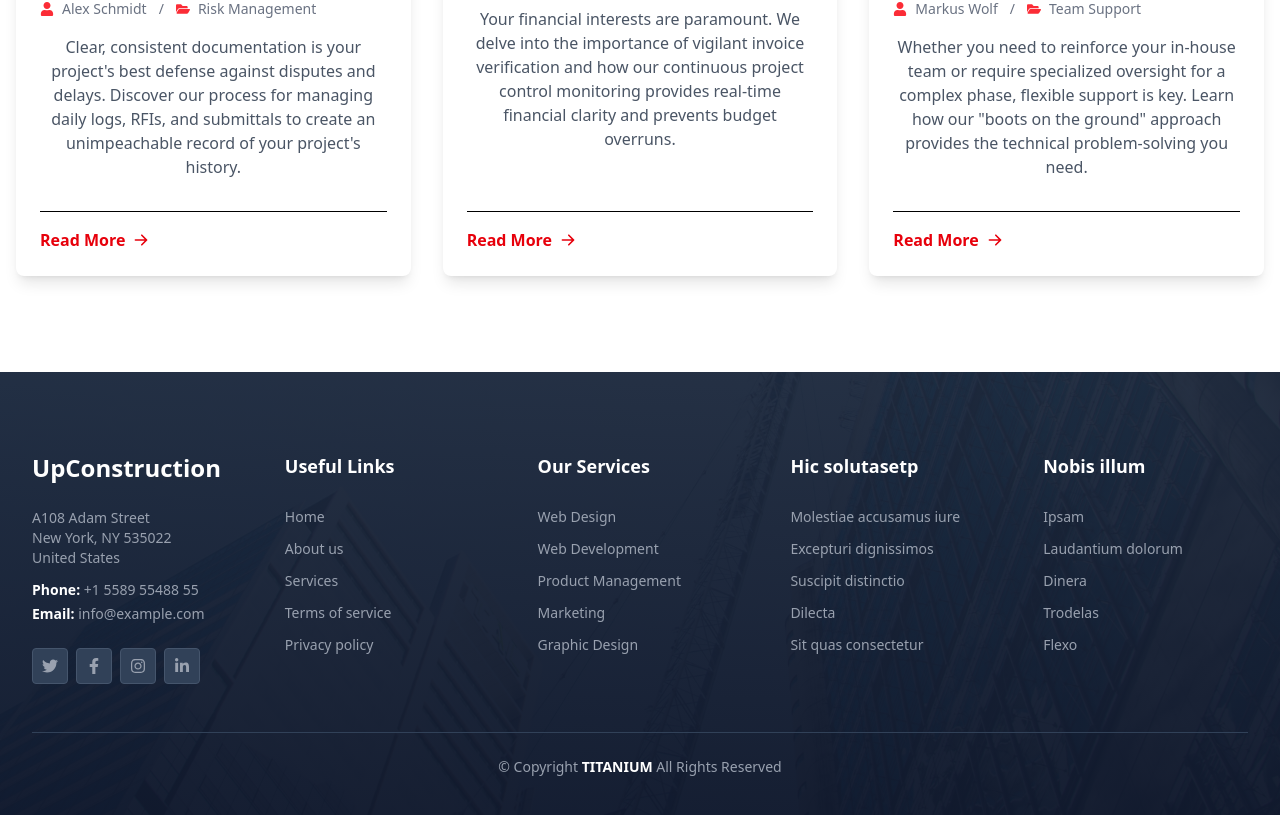
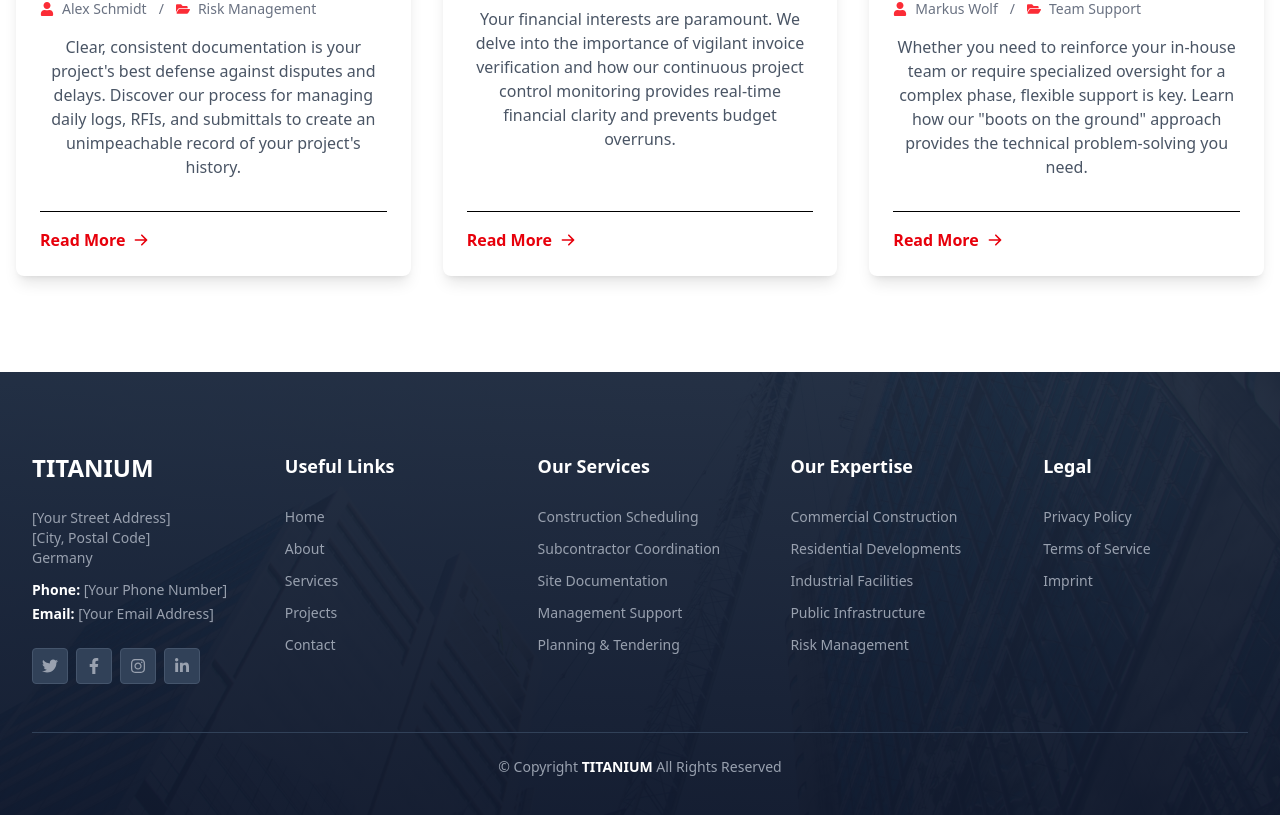
Before and after one commit to Mubasharsmartcomputing/TITANIUM, a React (Vite) app: page / in a window 1280 px wide. Shown: the part 8468-9283 px from the top of the page. Built offline with nearby package versions, Linux system fonts and the light colour scheme.

Commit message:
seventh  commit

```diff
--- a/src/components/UI/Footer.jsx
+++ b/src/components/UI/Footer.jsx
@@ -1,5 +1,9 @@
 import React, { useState, useEffect } from 'react';
 import { FaTwitter, FaFacebookF, FaInstagram, FaLinkedinIn, FaArrowUp } from 'react-icons/fa';
+
+// --- 1. IMPORT THE BACKGROUND IMAGE ---
+// Make sure this path is correct for your project structure
+import footerBgImage from '../../assets/img/footer-bg.jpg';
 
 const Footer = () => {
   // --- State and effect for the "Scroll to Top" button ---
@@ -25,11 +29,23 @@ const Footer = () => {
     });
   };
 
-  // --- Data for links (easy to update) ---
-  const usefulLinks = ['Home', 'About us', 'Services', 'Terms of service', 'Privacy policy'];
-  const ourServices = ['Web Design', 'Web Development', 'Product Management', 'Marketing', 'Graphic Design'];
-  const hicSolutaSetp = ['Molestiae accusamus iure', 'Excepturi dignissimos', 'Suscipit distinctio', 'Dilecta', 'Sit quas consectetur'];
-  const nobisIllum = ['Ipsam', 'Laudantium dolorum', 'Dinera', 'Trodelas', 'Flexo'];
+  // --- UPDATED: Data for links relevant to your business ---
+  const usefulLinks = ['Home', 'About', 'Services', 'Projects', 'Contact'];
+  const ourServices = [
+      'Construction Scheduling',
+      'Subcontractor Coordination',
+      'Site Documentation',
+      'Management Support',
+      'Planning & Tendering',
+  ];
+  const ourExpertise = [
+      'Commercial Construction',
+      'Residential Developments',
+      'Industrial Facilities',
+      'Public Infrastructure',
+      'Risk Management',
+  ];
+  const legalLinks = ['Privacy Policy', 'Terms of Service', 'Imprint'];
 
   const socialLinks = [
     { href: '#', icon: FaTwitter, label: 'Twitter' },
@@ -42,27 +58,14 @@ const Footer = () => {
     <footer className="relative bg-slate-800 text-gray-300 overflow-hidden">
       {/* Background Image & Overlay */}
       <div className="absolute inset-0">
-        {/* Background Image */}
+        {/* 2. USE THE IMPORTED IMAGE VARIABLE --- */}
         <div
           className="absolute inset-0 w-full h-full bg-cover bg-center opacity-20"
           style={{
-            backgroundImage: `url('src/assets/img/footer-bg.jpg')`,
+            backgroundImage: `url(${footerBgImage})`,
           }}
         />
-        {/* Dark overlay for better text contrast */}
         <div className="absolute inset-0 bg-gradient-to-t from-slate-900/90 to-slate-800/80" />
-
-        {/* Geometric pattern overlay */}
-        {/* <div className="absolute inset-0 opacity-5">
-          <svg className="w-full h-full" viewBox="0 0 100 100" preserveAspectRatio="none">
-            <defs>
-              <pattern id="grid" width="10" height="10" patternUnits="userSpaceOnUse">
-                <path d="M 10 0 L 0 0 0 10" fill="none" stroke="currentColor" strokeWidth="0.5"/>
-              </pattern>
-            </defs>
-            <rect width="100" height="100" fill="url(#grid)" />
-          </svg>
-        </div> */}
       </div>
 
       {/* Main Footer Content */}
@@ -71,33 +74,27 @@ const Footer = () => {
 
           {/* Column 1: Company Info & Socials */}
           <div className="lg:col-span-1">
-            <h3 className="text-2xl font-bold text-white mb-6">UpConstruction</h3>
+            {/* 3. UPDATED BRAND NAME --- */}
+            <h3 className="text-2xl font-bold text-white mb-6">TITANIUM</h3>
             <div className="space-y-3 text-sm">
               <p className="text-gray-400">
-                A108 Adam Street<br/>
-                New York, NY 535022<br/>
-                United States
+                [Your Street Address]<br/>
+                [City, Postal Code]<br/>
+                Germany
               </p>
               <div className="space-y-1">
                 <p className="text-gray-400">
-                  <span className="font-semibold text-white">Phone:</span> +1 5589 55488 55
+                  <span className="font-semibold text-white">Phone:</span> [Your Phone Number]
                 </p>
                 <p className="text-gray-400">
-                  <span className="font-semibold text-white">Email:</span> info@example.com
+                  <span className="font-semibold text-white">Email:</span> [Your Email Address]
                 </p>
               </div>
             </div>
 
-            {/* Social Icons */}
             <div className="flex space-x-2 mt-6">
               {socialLinks.map((social) => (
-                <a
-                  key={social.label}
-                  href={social.href}
-                  aria-label={social.label}
-                  className="w-9 h-9 bg-slate-700 border border-slate-600 rounded flex items-center justify-center
-                             text-gray-400 hover:bg-slate-600 hover:text-white hover:border-slate-500 transition-all duration-300"
-                >
+                <a key={social.label} href={social.href} aria-label={social.label} className="w-9 h-9 bg-slate-700 border border-slate-600 rounded flex items-center justify-center text-gray-400 hover:bg-slate-600 hover:text-white hover:border-slate-500 transition-all duration-300">
                   <social.icon className="w-4 h-4" />
                 </a>
               ))}
@@ -110,7 +107,7 @@ const Footer = () => {
             <ul className="space-y-2">
               {usefulLinks.map((link) => (
                 <li key={link}>
-                  <a href="#" className="text-gray-400 hover:text-white transition-colors duration-300 text-sm">
+                  <a href={`/${link.toLowerCase()}`} className="text-gray-400 hover:text-white transition-colors duration-300 text-sm">
                     {link}
                   </a>
                 </li>
@@ -124,7 +121,7 @@ const Footer = () => {
             <ul className="space-y-2">
               {ourServices.map((service) => (
                 <li key={service}>
-                  <a href="#" className="text-gray-400 hover:text-white transition-colors duration-300 text-sm">
+                  <a href="/services" className="text-gray-400 hover:text-white transition-colors duration-300 text-sm">
                     {service}
                   </a>
                 </li>
@@ -132,13 +129,13 @@ const Footer = () => {
             </ul>
           </div>
 
-          {/* Column 4: Hic solutasetp */}
+          {/* Column 4: Our Expertise */}
           <div>
-            <h4 className="text-lg font-semibold text-white mb-6">Hic solutasetp</h4>
+            <h4 className="text-lg font-semibold text-white mb-6">Our Expertise</h4>
             <ul className="space-y-2">
-              {hicSolutaSetp.map((item) => (
+              {ourExpertise.map((item) => (
                 <li key={item}>
-                  <a href="#" className="text-gray-400 hover:text-white transition-colors duration-300 text-sm">
+                  <a href="/projects" className="text-gray-400 hover:text-white transition-colors duration-300 text-sm">
                     {item}
                   </a>
                 </li>
@@ -146,11 +143,11 @@ const Footer = () => {
             </ul>
           </div>
 
-          {/* Column 5: Nobis illum */}
+          {/* Column 5: Legal */}
           <div>
-            <h4 className="text-lg font-semibold text-white mb-6">Nobis illum</h4>
+            <h4 className="text-lg font-semibold text-white mb-6">Legal</h4>
             <ul className="space-y-2">
-              {nobisIllum.map((item) => (
+              {legalLinks.map((item) => (
                 <li key={item}>
                   <a href="#" className="text-gray-400 hover:text-white transition-colors duration-300 text-sm">
                     {item}
@@ -166,7 +163,6 @@ const Footer = () => {
           <p className="text-gray-400 text-sm">
             © Copyright <span className="font-semibold text-white">TITANIUM</span> All Rights Reserved
           </p>
-
         </div>
       </div>
 
@@ -174,7 +170,7 @@ const Footer = () => {
       <button
         onClick={scrollToTop}
         aria-label="Scroll to top"
-        className={`fixed bottom-6 right-10 w-11 h-11 bg-red-600 hover:bg-red-700 text-white rounded-full
+        className={`fixed bottom-6 right-6 w-11 h-11 bg-red-600 hover:bg-red-700 text-white rounded-full
                     shadow-lg transition-all duration-300 transform hover:scale-105
                     flex items-center justify-center z-50
                     ${isScrollButtonVisible ? 'opacity-100 translate-y-0' : 'opacity-0 translate-y-4 pointer-events-none'}`}
```
